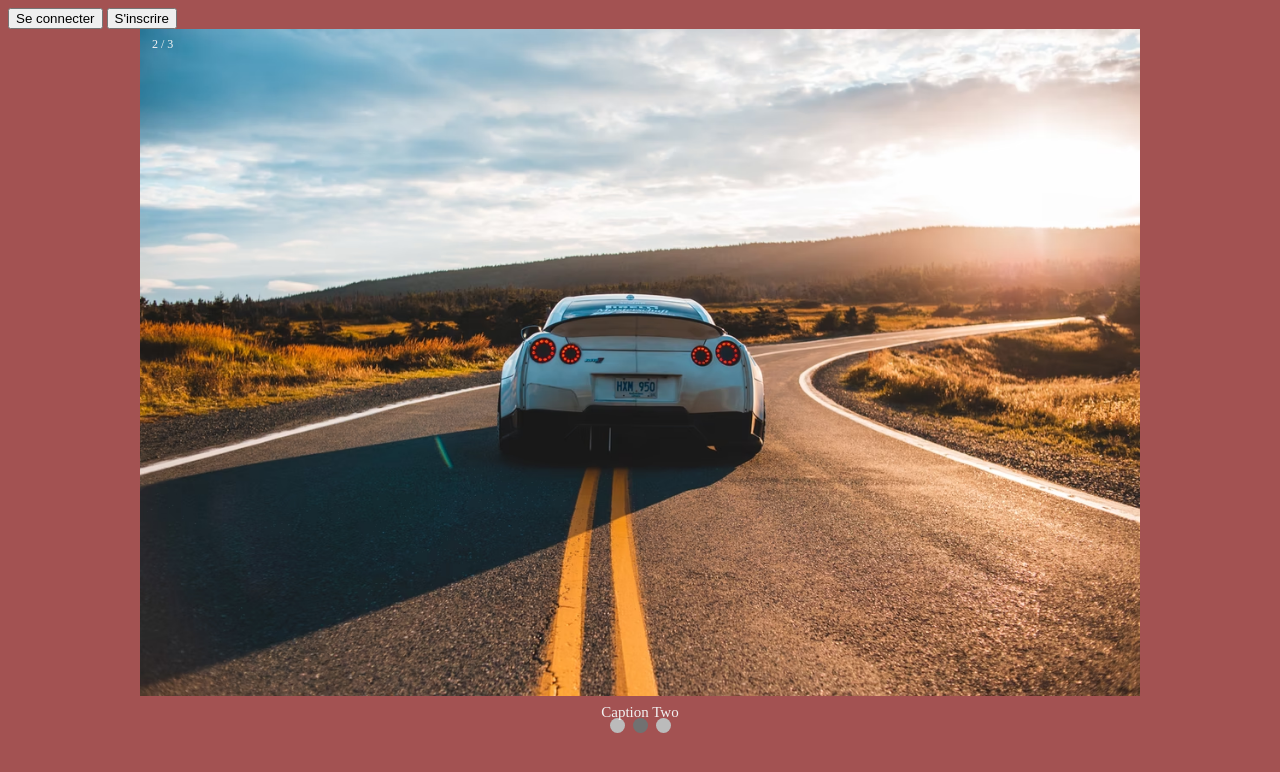
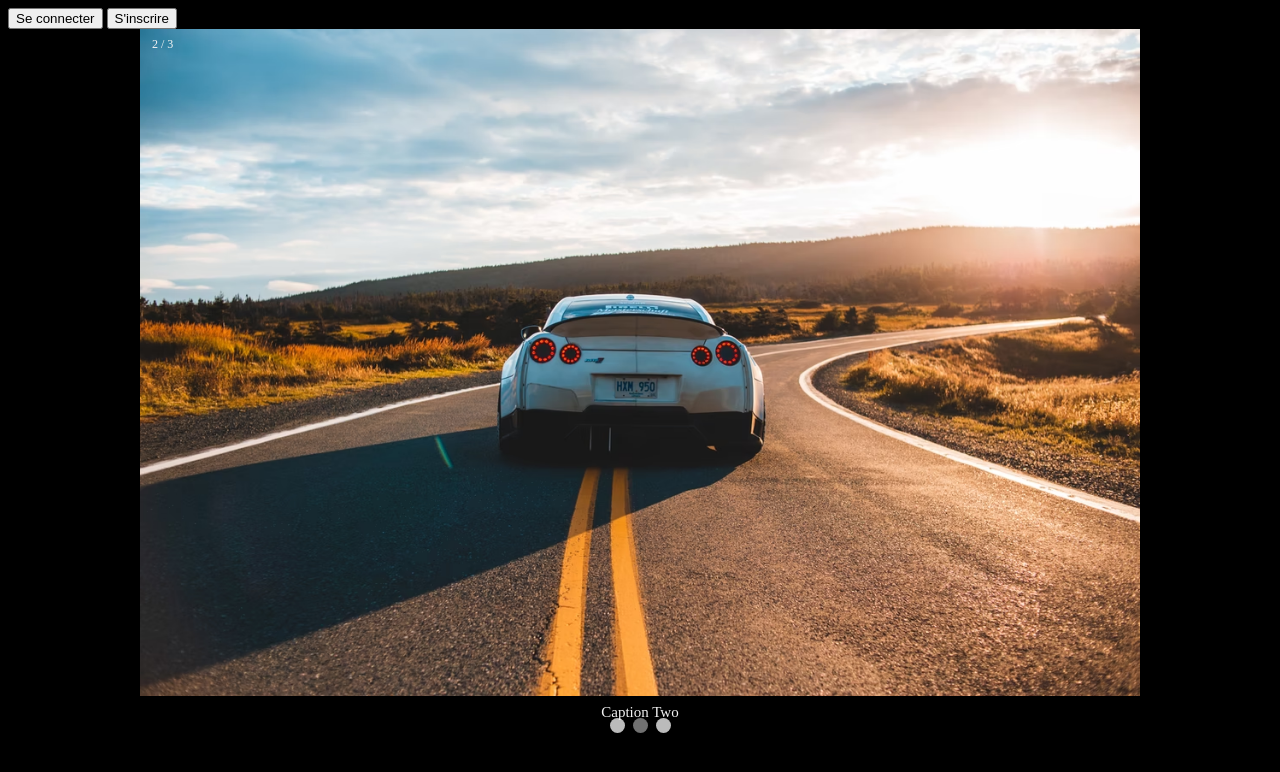
Before and after one commit to Hourani963/PWebProjet-loactionVoitures, a PHP site: page / in a window 1280 px wide. Shown: the top 772 px of the page. Run offline with PHP 8.4, Linux system fonts and the light colour scheme.

Commit message:
Update accueilNabon.css

```diff
--- a/vue/styleCSS/accueilNabon.css
+++ b/vue/styleCSS/accueilNabon.css
@@ -1,7 +1,7 @@
 * {box-sizing:border-box}
 
 body{
-  background: rgba(141, 39, 39, 0.8);
+  background-color: black;
 
 }
 
@@ -42,7 +42,7 @@ body{
 
 /* On hover, add a black background color with a little bit see-through */
 .prev:hover, .next:hover {
-  background-color: black;
+  background-color: rgba(0,0,0,0.8);
 }
 
 /* Caption text */
```
